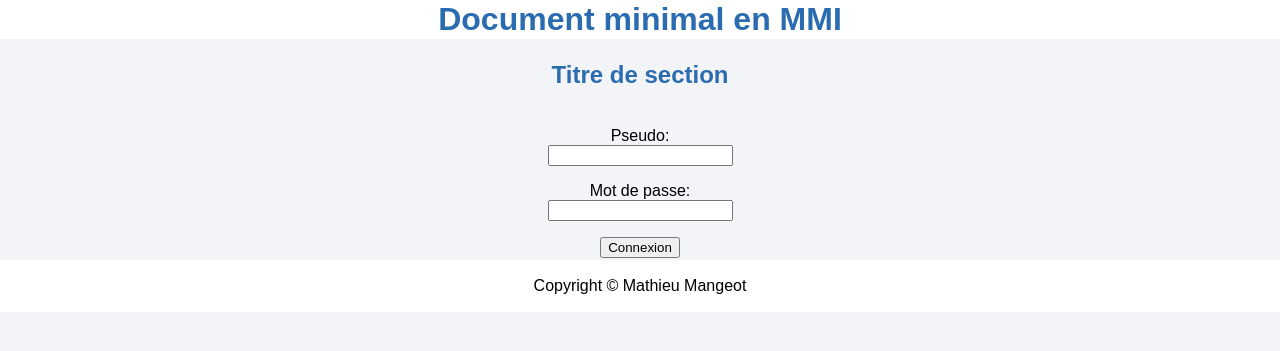
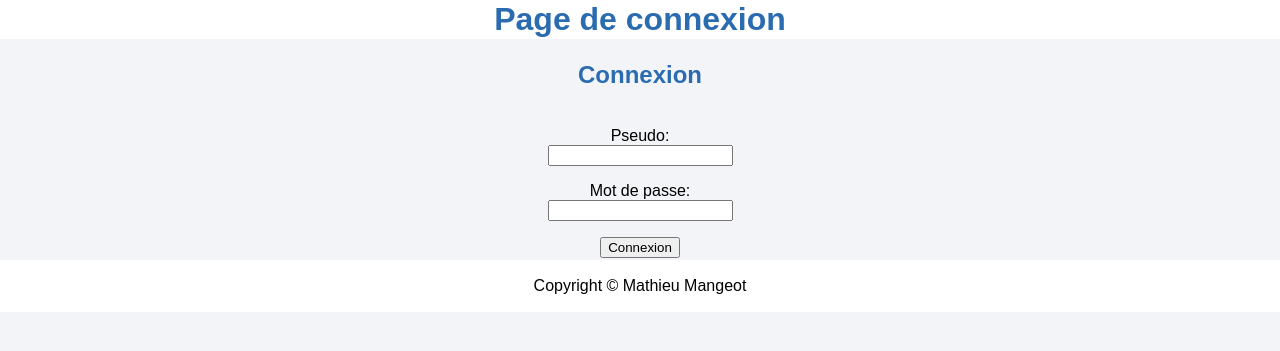
Before and after one commit to gaspard-psq/TP4, a PHP site: page / in a window 1280 px wide. Shown: the top 351 px of the page. Run offline with PHP 8.4, Linux system fonts and the light colour scheme.

Commit message:
connexion5

```diff
--- a/index.php
+++ b/index.php
@@ -3,7 +3,7 @@
 <head>
   <link rel="stylesheet" href="style.css">
   <meta charset="utf-8" />
-  <meta name="author" content="Mathieu MANGEOT" />
+  <meta name="author" content="Gaspard Pasquier" />
   <meta name="keywords" content="document html5 mmi" />
   <meta name="description" content="Document minimal html5 en DUT MMI" />
   <meta name="viewport" content="width=device-width, initial-scale=1">
@@ -19,12 +19,12 @@
 
 <body>
     <header>
-            <h1>Document minimal en MMI</h1>
+            <h1>Page de connexion</h1>
         <nav>
         </nav>
      </header>
         <section>
-            <h2>Titre de section</h2>
+            <h2>Connexion</h2>
          </section>
 
     <div>
```
